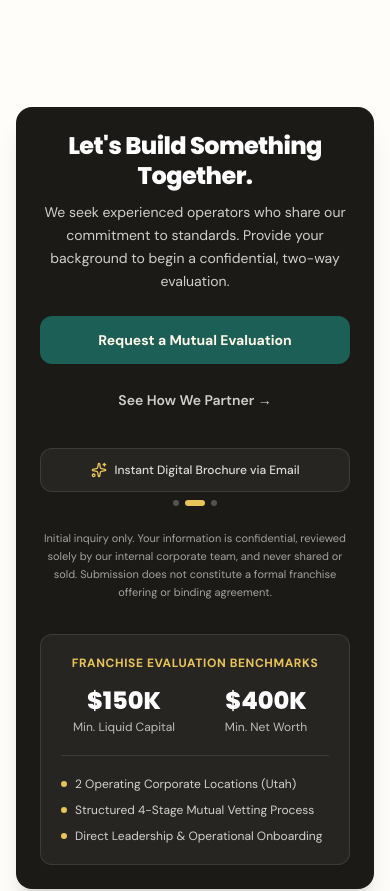
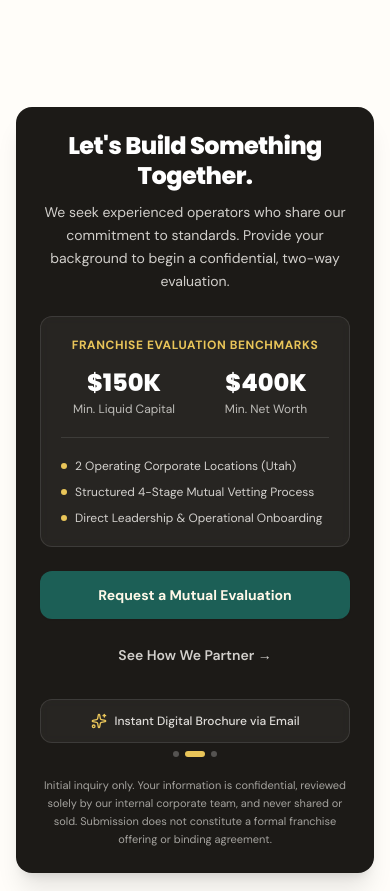
Before and after one commit to Chromapages/buddas-franchisee, a Next.js app: page /franchise/the-opportunity in a window 390 px wide. Shown: the part 4820-5711 px from the top of the page. Built offline with nearby package versions, Linux system fonts and the light colour scheme.

Commit message:
feat(mobile): position trust card between body copy and CTA buttons on mobile

```diff
--- a/src/app/franchise/page.tsx
+++ b/src/app/franchise/page.tsx
@@ -128,46 +128,19 @@ export const FranchiseHomePage = () => {
       {/* Final Call to Action */}
       <section className="w-full max-w-7xl mx-auto px-4 sm:px-6 lg:px-8 py-10 sm:py-16 lg:py-20">
         <div className="bg-bds-teal-dark rounded-2xl sm:rounded-3xl p-6 sm:p-10 lg:p-14 text-white shadow-xl relative overflow-hidden">
-          <div className="grid grid-cols-1 lg:grid-cols-12 gap-8 lg:gap-12 items-center">
-            {/* Left Column: Message & Action Cluster (cols 1-7) */}
-            <div className="lg:col-span-7 text-center lg:text-left space-y-5 sm:space-y-6">
-              {/* Message Cluster (Tight Proximity) */}
-              <div className="space-y-2.5 sm:space-y-4">
-                <h2 className="text-2xl sm:text-4xl lg:text-5xl font-black font-heading text-white tracking-tight leading-tight">
-                  Let&apos;s Build Something Together.
-                </h2>
-                <p className="text-sm sm:text-base lg:text-lg text-bds-cream/80 leading-relaxed max-w-xl mx-auto lg:mx-0">
-                  We seek experienced operators who share our commitment to standards. Provide your background to begin a confidential, two-way evaluation.
-                </p>
-              </div>
-
-              {/* Action Cluster (44-48px Mobile Touch Targets) */}
-              <div className="pt-1 flex flex-col sm:flex-row items-center justify-center lg:justify-start gap-3.5 sm:gap-4">
-                <Link
-                  href="/franchise/contact"
-                  className="btn-secondary text-sm sm:text-base font-bold w-full sm:w-auto min-h-[48px] flex items-center justify-center hover:!bg-bds-teal hover:!text-white transition-all duration-200 focus-visible:outline-none focus-visible:ring-2 focus-visible:ring-bds-gold focus-visible:ring-offset-2 focus-visible:ring-offset-bds-teal-dark"
-                >
-                  Request a Mutual Evaluation
-                </Link>
-                <Link
-                  href="/franchise/process"
-                  className="text-sm font-semibold text-bds-cream/80 hover:text-white px-4 py-3 min-h-[44px] flex items-center justify-center rounded-lg focus-visible:outline-none focus-visible:ring-2 focus-visible:ring-bds-gold focus-visible:ring-offset-2 focus-visible:ring-offset-bds-teal-dark transition-colors duration-200"
-                >
-                  See How We Partner &rarr;
-                </Link>
-              </div>
-
-              {/* Workflow & Reassurance Signals (Mobile Auto-Carousel + Desktop Static) */}
-              <WorkflowReassuranceCarousel theme="teal" />
-
-              {/* Approved Legal Privacy & Non-Binding Disclosure */}
-              <p className="text-[11px] text-bds-cream/60 leading-relaxed max-w-xl mx-auto lg:mx-0 pt-1">
-                Initial inquiry only. Your information is confidential, reviewed solely by our internal corporate team, and never shared or sold. Submission does not constitute a formal franchise offering or binding agreement.
+          <div className="flex flex-col lg:grid lg:grid-cols-12 gap-6 sm:gap-8 lg:gap-12 items-center">
+            {/* 1. Message Cluster: Order 1 on mobile, col 1-7 on desktop */}
+            <div className="w-full lg:col-span-7 text-center lg:text-left space-y-2.5 sm:space-y-4 order-1">
+              <h2 className="text-2xl sm:text-4xl lg:text-5xl font-black font-heading text-white tracking-tight leading-tight">
+                Let&apos;s Build Something Together.
+              </h2>
+              <p className="text-sm sm:text-base lg:text-lg text-bds-cream/80 leading-relaxed max-w-xl mx-auto lg:mx-0">
+                We seek experienced operators who share our commitment to standards. Provide your background to begin a confidential, two-way evaluation.
               </p>
             </div>
 
-            {/* Right Column: Existing Brand Trust Anchor (cols 8-12) */}
-            <div className="lg:col-span-5 bg-white/5 border border-white/10 rounded-xl sm:rounded-2xl p-5 sm:p-7 backdrop-blur-sm">
+            {/* 2. Trust Card: Order 2 on mobile (under body text), col 8-12 on desktop */}
+            <div className="w-full lg:col-span-5 lg:row-span-2 order-2 lg:order-2 bg-white/5 border border-white/10 rounded-xl sm:rounded-2xl p-5 sm:p-7 backdrop-blur-sm">
               <div className="text-xs font-bold uppercase tracking-wider text-bds-gold mb-3.5 text-center lg:text-left">
                 Franchise Evaluation Benchmarks
               </div>
@@ -196,6 +169,33 @@ export const FranchiseHomePage = () => {
                 </div>
               </div>
             </div>
+
+            {/* 3. Action Cluster & Reassurance: Order 3 on mobile (under trust card), col 1-7 on desktop */}
+            <div className="w-full lg:col-span-7 text-center lg:text-left space-y-4 sm:space-y-5 order-3 lg:order-3">
+              {/* Action Cluster (44-48px Mobile Touch Targets) */}
+              <div className="flex flex-col sm:flex-row items-center justify-center lg:justify-start gap-3.5 sm:gap-4">
+                <Link
+                  href="/franchise/contact"
+                  className="btn-secondary text-sm sm:text-base font-bold w-full sm:w-auto min-h-[48px] flex items-center justify-center hover:!bg-bds-teal hover:!text-white transition-all duration-200 focus-visible:outline-none focus-visible:ring-2 focus-visible:ring-bds-gold focus-visible:ring-offset-2 focus-visible:ring-offset-bds-teal-dark"
+                >
+                  Request a Mutual Evaluation
+                </Link>
+                <Link
+                  href="/franchise/process"
+                  className="text-sm font-semibold text-bds-cream/80 hover:text-white px-4 py-3 min-h-[44px] flex items-center justify-center rounded-lg focus-visible:outline-none focus-visible:ring-2 focus-visible:ring-bds-gold focus-visible:ring-offset-2 focus-visible:ring-offset-bds-teal-dark transition-colors duration-200"
+                >
+                  See How We Partner &rarr;
+                </Link>
+              </div>
+
+              {/* Workflow & Reassurance Signals (Mobile Auto-Carousel + Desktop Static) */}
+              <WorkflowReassuranceCarousel theme="teal" />
+
+              {/* Approved Legal Privacy & Non-Binding Disclosure */}
+              <p className="text-[11px] text-bds-cream/60 leading-relaxed max-w-xl mx-auto lg:mx-0 pt-1">
+                Initial inquiry only. Your information is confidential, reviewed solely by our internal corporate team, and never shared or sold. Submission does not constitute a formal franchise offering or binding agreement.
+              </p>
+            </div>
           </div>
         </div>
       </section>
--- a/src/app/franchise/the-opportunity/page.tsx
+++ b/src/app/franchise/the-opportunity/page.tsx
@@ -205,46 +205,19 @@ export default function TheOpportunityPage() {
       {/* Bottom CTA Box */}
       <section className="max-w-7xl mx-auto px-4 sm:px-6 lg:px-8 py-10 sm:py-16 lg:py-20">
         <div className="bg-brand-charcoal rounded-2xl sm:rounded-3xl p-6 sm:p-10 lg:p-14 text-white shadow-xl relative overflow-hidden">
-          <div className="grid grid-cols-1 lg:grid-cols-12 gap-8 lg:gap-12 items-center">
-            {/* Left Column: Message & Action Cluster (cols 1-7) */}
-            <div className="lg:col-span-7 text-center lg:text-left space-y-5 sm:space-y-6">
-              {/* Message Cluster */}
-              <div className="space-y-2.5 sm:space-y-4">
-                <h2 className="text-2xl sm:text-4xl lg:text-5xl font-black font-heading text-white tracking-tight leading-tight">
-                  Let&apos;s Build Something Together.
-                </h2>
-                <p className="text-sm sm:text-base lg:text-lg text-brand-cream/80 leading-relaxed max-w-xl mx-auto lg:mx-0">
-                  We seek experienced operators who share our commitment to standards. Provide your background to begin a confidential, two-way evaluation.
-                </p>
-              </div>
-
-              {/* Action Cluster (44-48px Mobile Touch Targets) */}
-              <div className="pt-1 flex flex-col sm:flex-row items-center justify-center lg:justify-start gap-3.5 sm:gap-4">
-                <Link
-                  href="/franchise/contact"
-                  className="btn-primary text-sm sm:text-base font-bold w-full sm:w-auto min-h-[48px] flex items-center justify-center focus-visible:outline-none focus-visible:ring-2 focus-visible:ring-bds-gold focus-visible:ring-offset-2 focus-visible:ring-offset-brand-charcoal"
-                >
-                  Request a Mutual Evaluation
-                </Link>
-                <Link
-                  href="/franchise/process"
-                  className="text-sm font-semibold text-brand-cream/80 hover:text-white px-4 py-3 min-h-[44px] flex items-center justify-center rounded-lg focus-visible:outline-none focus-visible:ring-2 focus-visible:ring-bds-gold focus-visible:ring-offset-2 focus-visible:ring-offset-brand-charcoal transition-colors duration-200"
-                >
-                  See How We Partner &rarr;
-                </Link>
-              </div>
-
-              {/* Workflow & Reassurance Signals (Mobile Auto-Carousel + Desktop Static) */}
-              <WorkflowReassuranceCarousel theme="charcoal" />
-
-              {/* Approved Legal Privacy & Non-Binding Disclosure */}
-              <p className="text-[11px] text-brand-cream/60 leading-relaxed max-w-xl mx-auto lg:mx-0 pt-1">
-                Initial inquiry only. Your information is confidential, reviewed solely by our internal corporate team, and never shared or sold. Submission does not constitute a formal franchise offering or binding agreement.
+          <div className="flex flex-col lg:grid lg:grid-cols-12 gap-6 sm:gap-8 lg:gap-12 items-center">
+            {/* 1. Message Cluster: Order 1 on mobile, col 1-7 on desktop */}
+            <div className="w-full lg:col-span-7 text-center lg:text-left space-y-2.5 sm:space-y-4 order-1">
+              <h2 className="text-2xl sm:text-4xl lg:text-5xl font-black font-heading text-white tracking-tight leading-tight">
+                Let&apos;s Build Something Together.
+              </h2>
+              <p className="text-sm sm:text-base lg:text-lg text-brand-cream/80 leading-relaxed max-w-xl mx-auto lg:mx-0">
+                We seek experienced operators who share our commitment to standards. Provide your background to begin a confidential, two-way evaluation.
               </p>
             </div>
 
-            {/* Right Column: Existing Brand Trust Anchor (cols 8-12) */}
-            <div className="lg:col-span-5 bg-white/5 border border-white/10 rounded-xl sm:rounded-2xl p-5 sm:p-7 backdrop-blur-sm">
+            {/* 2. Trust Card: Order 2 on mobile (under body text), col 8-12 on desktop */}
+            <div className="w-full lg:col-span-5 lg:row-span-2 order-2 lg:order-2 bg-white/5 border border-white/10 rounded-xl sm:rounded-2xl p-5 sm:p-7 backdrop-blur-sm">
               <div className="text-xs font-bold uppercase tracking-wider text-bds-gold mb-3.5 text-center lg:text-left">
                 Franchise Evaluation Benchmarks
               </div>
@@ -273,6 +246,33 @@ export default function TheOpportunityPage() {
                 </div>
               </div>
             </div>
+
+            {/* 3. Action Cluster & Reassurance: Order 3 on mobile (under trust card), col 1-7 on desktop */}
+            <div className="w-full lg:col-span-7 text-center lg:text-left space-y-4 sm:space-y-5 order-3 lg:order-3">
+              {/* Action Cluster (44-48px Mobile Touch Targets) */}
+              <div className="flex flex-col sm:flex-row items-center justify-center lg:justify-start gap-3.5 sm:gap-4">
+                <Link
+                  href="/franchise/contact"
+                  className="btn-primary text-sm sm:text-base font-bold w-full sm:w-auto min-h-[48px] flex items-center justify-center focus-visible:outline-none focus-visible:ring-2 focus-visible:ring-bds-gold focus-visible:ring-offset-2 focus-visible:ring-offset-brand-charcoal"
+                >
+                  Request a Mutual Evaluation
+                </Link>
+                <Link
+                  href="/franchise/process"
+                  className="text-sm font-semibold text-brand-cream/80 hover:text-white px-4 py-3 min-h-[44px] flex items-center justify-center rounded-lg focus-visible:outline-none focus-visible:ring-2 focus-visible:ring-bds-gold focus-visible:ring-offset-2 focus-visible:ring-offset-brand-charcoal transition-colors duration-200"
+                >
+                  See How We Partner &rarr;
+                </Link>
+              </div>
+
+              {/* Workflow & Reassurance Signals (Mobile Auto-Carousel + Desktop Static) */}
+              <WorkflowReassuranceCarousel theme="charcoal" />
+
+              {/* Approved Legal Privacy & Non-Binding Disclosure */}
+              <p className="text-[11px] text-brand-cream/60 leading-relaxed max-w-xl mx-auto lg:mx-0 pt-1">
+                Initial inquiry only. Your information is confidential, reviewed solely by our internal corporate team, and never shared or sold. Submission does not constitute a formal franchise offering or binding agreement.
+              </p>
+            </div>
           </div>
         </div>
       </section>
```
